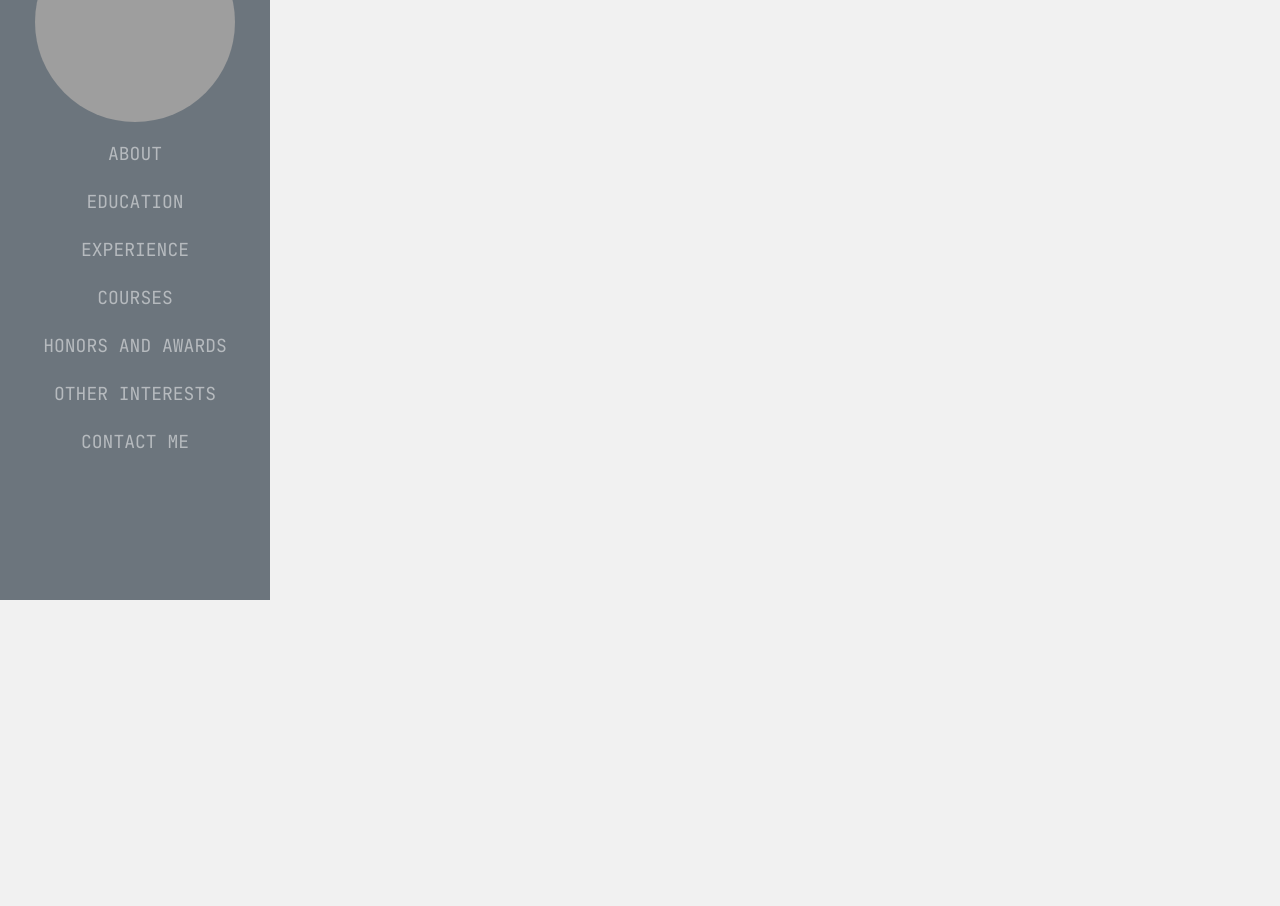
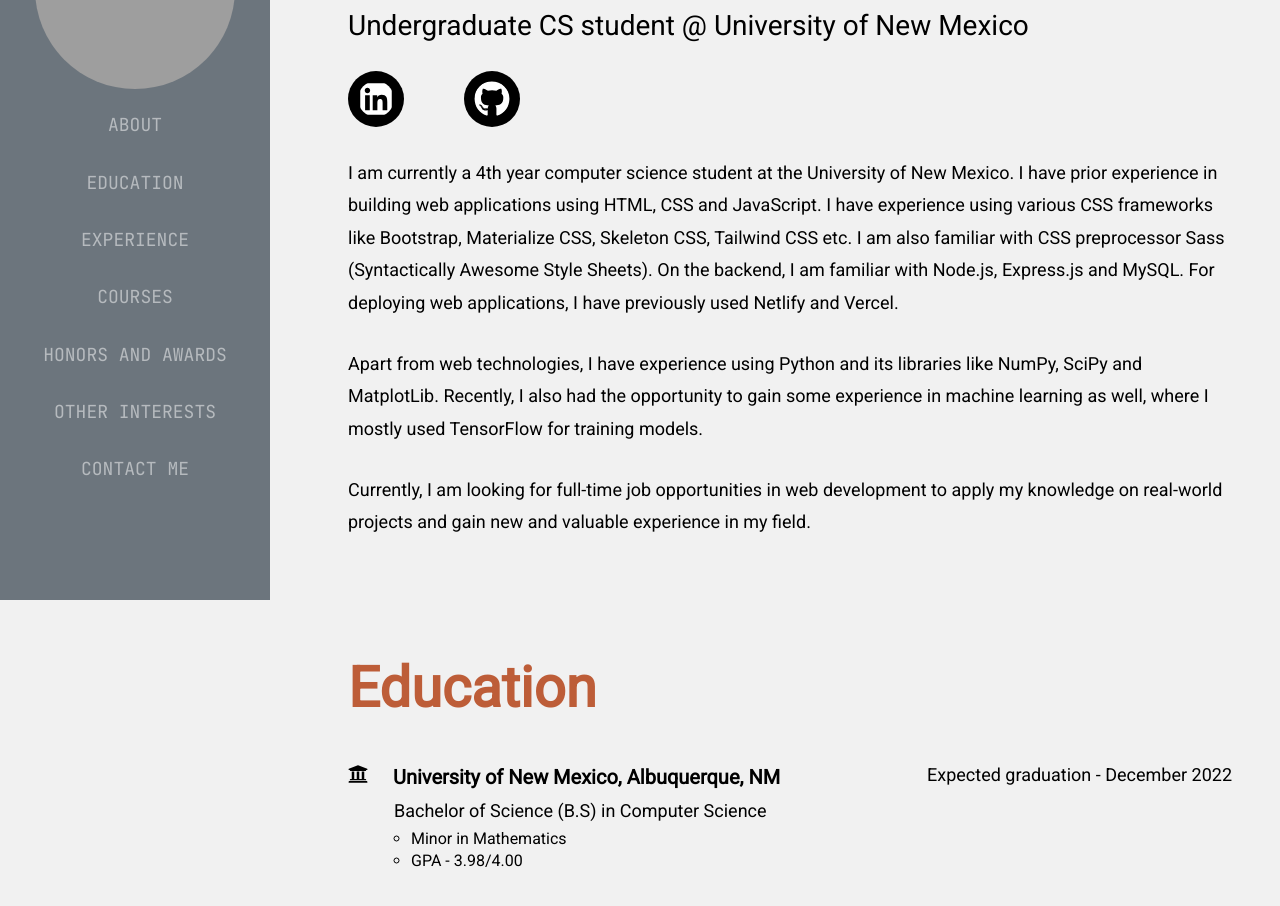
Before and after one commit to SHASWAT2000-loves-logic/Personal-Website, a React (Create React App) app: page / in a window 1280 px wide. Shown: the part 200-1106 px from the top of the page. Built offline with nearby package versions, Linux system fonts and the light colour scheme; grey boxes are pictures that could not be loaded.

Commit message:
added about and education component

```diff
--- a/package.json
+++ b/package.json
@@ -8,6 +8,7 @@
     "@testing-library/user-event": "^13.5.0",
     "react": "^18.2.0",
     "react-dom": "^18.2.0",
+    "react-icons": "^4.4.0",
     "react-scripts": "5.0.1",
     "web-vitals": "^2.1.4"
   },
--- a/src/App.js
+++ b/src/App.js
@@ -1,14 +1,15 @@
 import Sidebar from "./components/Sidebar";
-
+import About from "./components/About";
+import Education from "./components/Education";
 function App() {
   return (
-    <div className="main">
+    <div id="personal_website">
       <Sidebar />
       {/* Will divide the content section into various componenets */}
-      <div className="content">
-        <h1>Heading</h1>
-        <p>Content goes here</p>
-      </div>
+      <main className="main_content">
+        <About />
+        <Education />
+      </main>
     </div>
   );
 }
--- /dev/null
+++ b/src/components/About.jsx
@@ -0,0 +1,21 @@
+import {FaLinkedin, FaGithub} from "react-icons/fa"
+// import {SiGmail} from "react-icons/si"
+function About() {
+  return (
+    <div className="about_section">
+      <h1>Shaswat Shukla</h1>
+      {/* Maybe add email here and remove contact me section */}
+      <p className="short_intro">Undergraduate CS student @ University of New Mexico</p>
+      <a href="#" ><FaLinkedin className="about_icons"/></a>
+      <a href="#"><FaGithub className="about_icons"/></a>
+      <p>I am currently a 4th year computer science student at the University of New Mexico. I have prior experience in building web applications using HTML, CSS and JavaScript. I have experience using various CSS frameworks like Bootstrap, Materialize CSS, Skeleton CSS, Tailwind CSS etc. I am also familiar with CSS preprocessor Sass (Syntactically Awesome Style Sheets). On the backend, I am familiar with Node.js, Express.js and MySQL. For deploying web applications, I have previously used Netlify and Vercel. </p>
+      <br />
+      <p>Apart from web technologies, I have experience using Python and its libraries like NumPy, SciPy and MatplotLib. Recently, I also had the opportunity to gain some experience in machine learning as well, where I mostly used TensorFlow for training models.</p>
+      <br />
+      <p>Currently, I am looking for full-time job opportunities in web development to apply my knowledge on real-world projects and gain new and valuable experience in my field. </p>
+      {/* Add the resume here */}
+    </div>
+  )
+}
+
+export default About
--- /dev/null
+++ b/src/components/Education.jsx
@@ -0,0 +1,22 @@
+
+import {FaUniversity} from "react-icons/fa"
+function Education() {
+  return (
+    <div className="education_section">
+      <h1>Education</h1>
+      <div className="edu_flex">
+       <h3><FaUniversity className="edu_icon"/> University of New Mexico, Albuquerque, NM</h3>
+       <p>Expected graduation - December 2022</p>
+      </div>
+      <div className="edu_content">
+        <p>Bachelor of Science (B.S) in Computer Science</p>
+        <ul className="edu_list">
+          <li>Minor in Mathematics</li>
+          <li>GPA - 3.98/4.00</li>
+        </ul>
+      </div>
+    </div>
+  )
+}
+
+export default Education
--- a/src/index.css
+++ b/src/index.css
@@ -1,4 +1,4 @@
-/* @import url('https://fonts.googleapis.com/css2?family=Roboto&display=swap'); */
+@import url('https://fonts.googleapis.com/css2?family=Roboto&display=swap');
 
 /* importing JetBrains Mono font */
 
@@ -29,7 +29,8 @@ a{
 body{
   height:2000px;
   background-color: #f1f1f1;
-  /* font-family: 'Roboto', sans-serif; */
+  font-family: 'Roboto', sans-serif;
+  line-height: 1.8;
 }
 
 /* Sidebar is positioned fixed at the left side */
@@ -80,8 +81,55 @@ img{
 }
 
 /* TODO - style the content section */
+p{
+  font-size: 18px;
+}
+h1{
+  font-size: 56px;
+  margin-bottom: 20px;
+  color: #BD5D38;
+}
+.main_content{
+  margin-left: 300px;
+  padding:80px 48px;
+}
 
-div.content {
-  margin-left: 300px;
-  padding: 1px 16px;
+.about_section{
+  margin-bottom: 100px;
 }
+
+.short_intro{
+  font-size: 28px;
+  margin-bottom: 20px;
+}
+.about_icons{
+  font-size: 56px;
+  border-radius: 50%;
+  padding:10px;
+  margin-right: 60px;
+  background-color: black;
+  color:white;
+  margin-bottom: 20px;
+}
+.about_icons:hover{
+  color: white;
+  background-color: brown;
+}
+.edu_flex{
+  display: flex;
+  justify-content: space-between;
+}
+.edu_flex h3{
+  font-size: 20px;
+}
+.edu_icon{
+  margin-right: 20px;
+}
+.edu_content{
+  margin-left: 46px;
+}
+.edu_list{
+  list-style-type: circle;
+  margin-left: 17px;
+  line-height: 1.4;
+}
```
Also changed, not shown: 1 other file (tests, documents, lock files or other folders).
